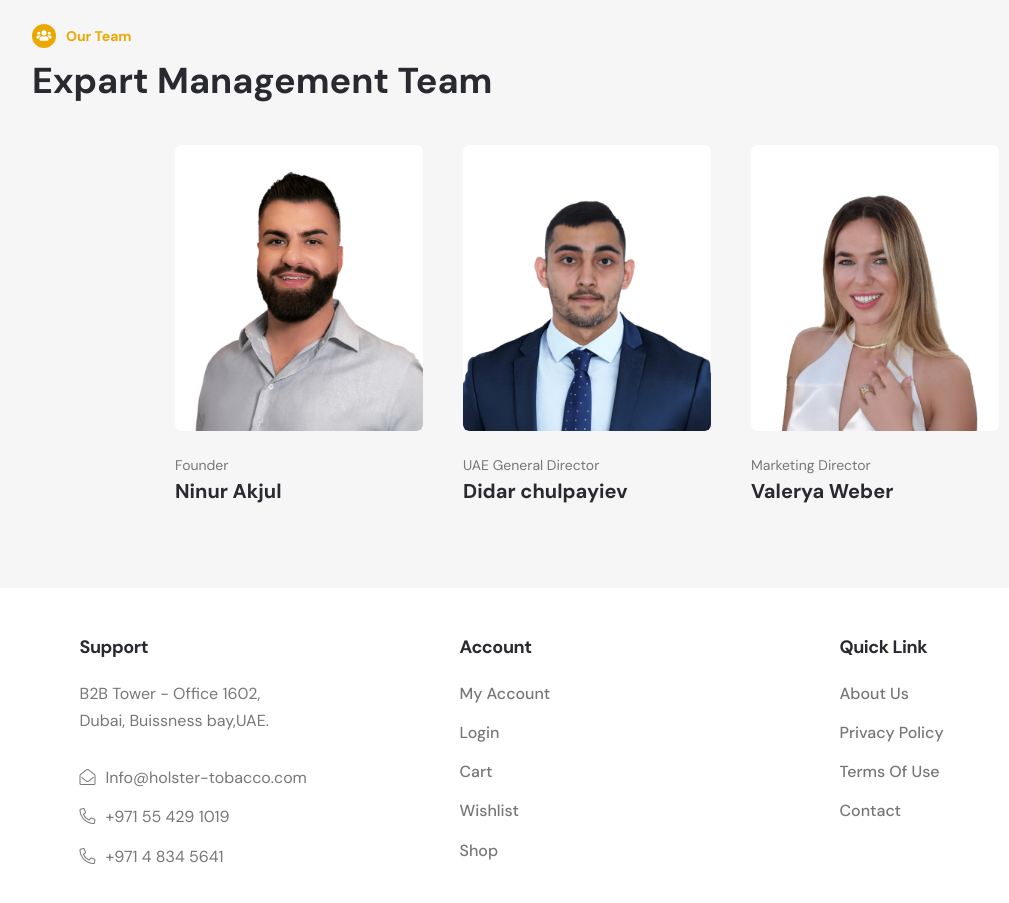
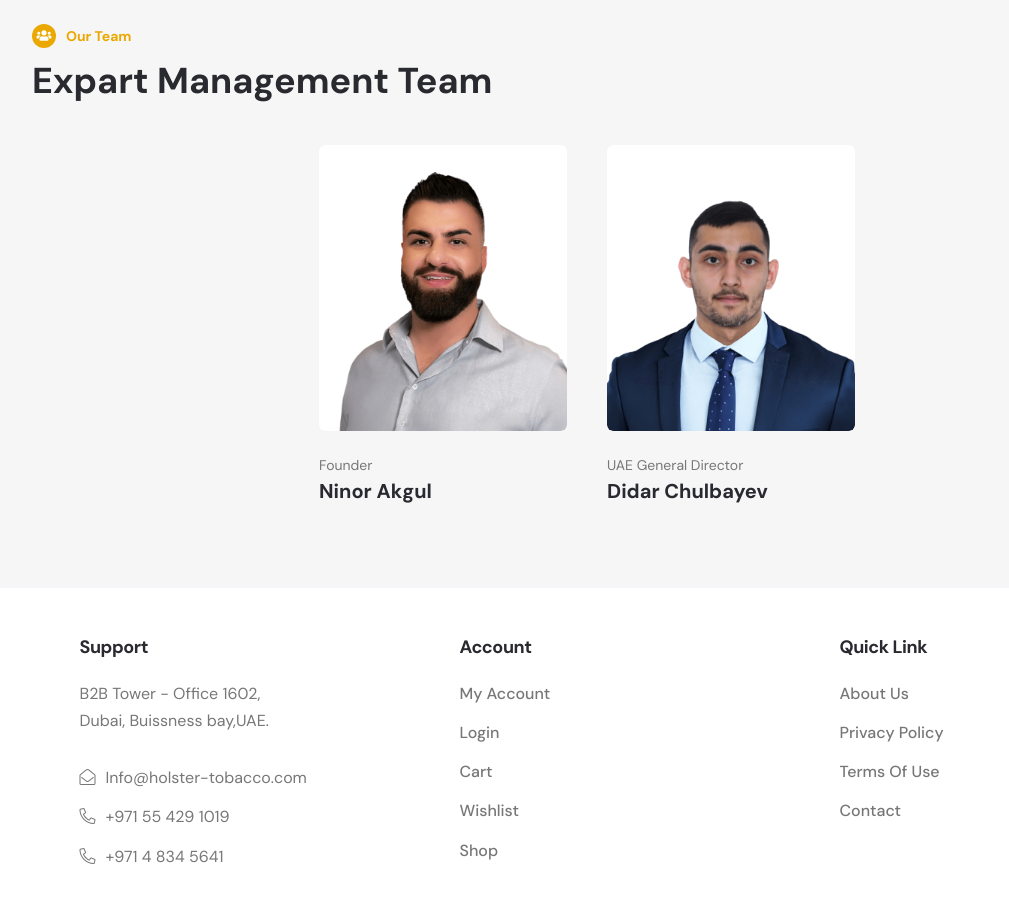
Before and after one commit to Somar-sabe/shisha, a Next.js app: page /about in a window 1280 px wide. Shown: the part 1280-2183 px from the top of the page, without its empty margins (53-1062 px from the left). Built offline with nearby package versions, Linux system fonts and the light colour scheme.

Commit message:
spldlfjeiuddmlsfjl;p'kkp'klkh;;f

```diff
--- a/src/data/Team.js
+++ b/src/data/Team.js
@@ -2,19 +2,15 @@ const TeamData = [
     {
         thumbnail: "/images/team/Group 22-min.png",
         designation: "Founder",
-        name: "Ninur Akjul"
+        name: "Ninor Akgul"
     },
     {
         thumbnail: "/images/team/Group 25-min.png",
 
         designation: "UAE General Director",
-        name: "Didar chulpayiev"
+        name: "Didar Chulbayev"
     },
-    {
-        thumbnail: "/images/team/Group 23-min.png",
-        designation: "Marketing Director",
-        name: "Valerya Weber"
-    },
+
 
 ]
 
```
